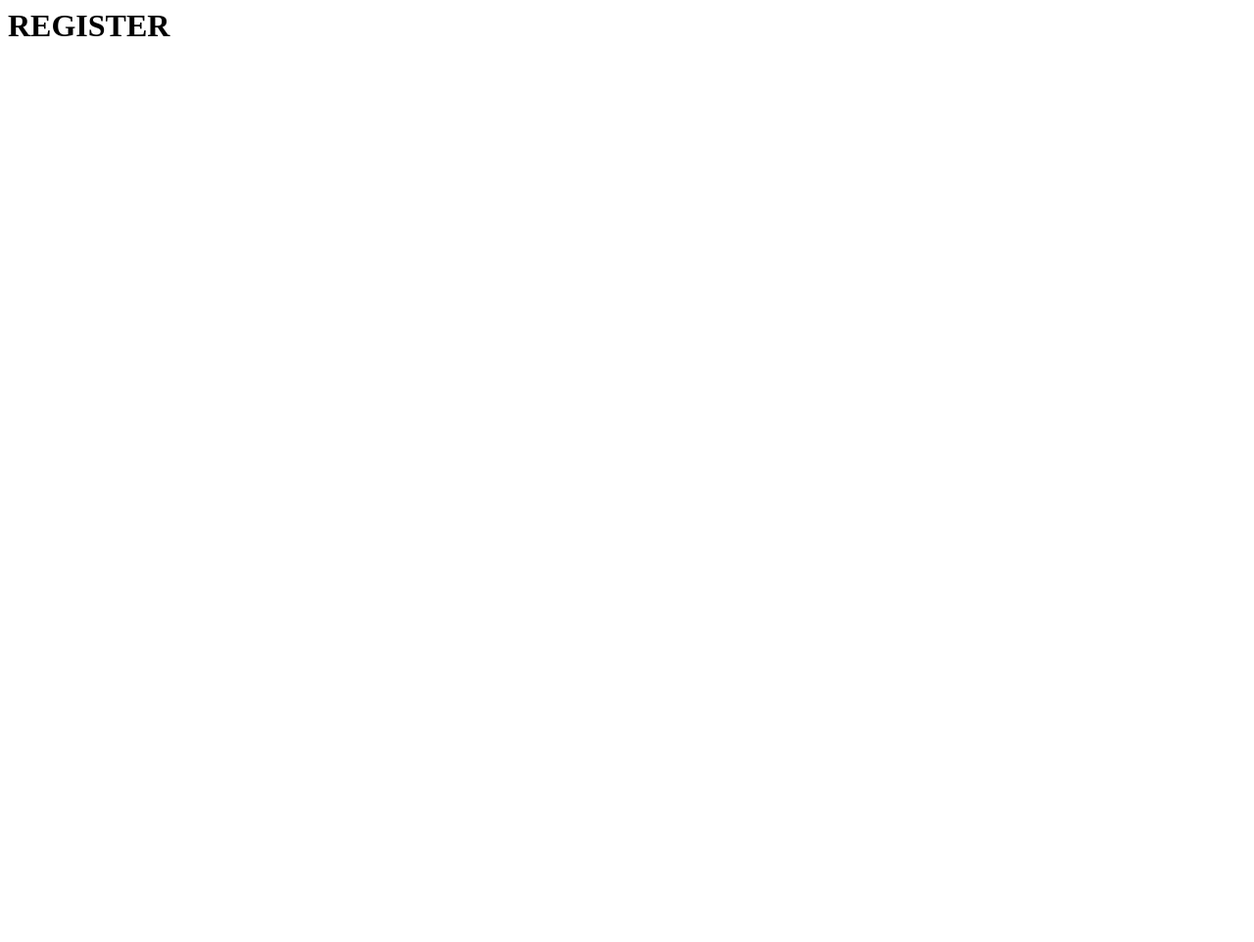
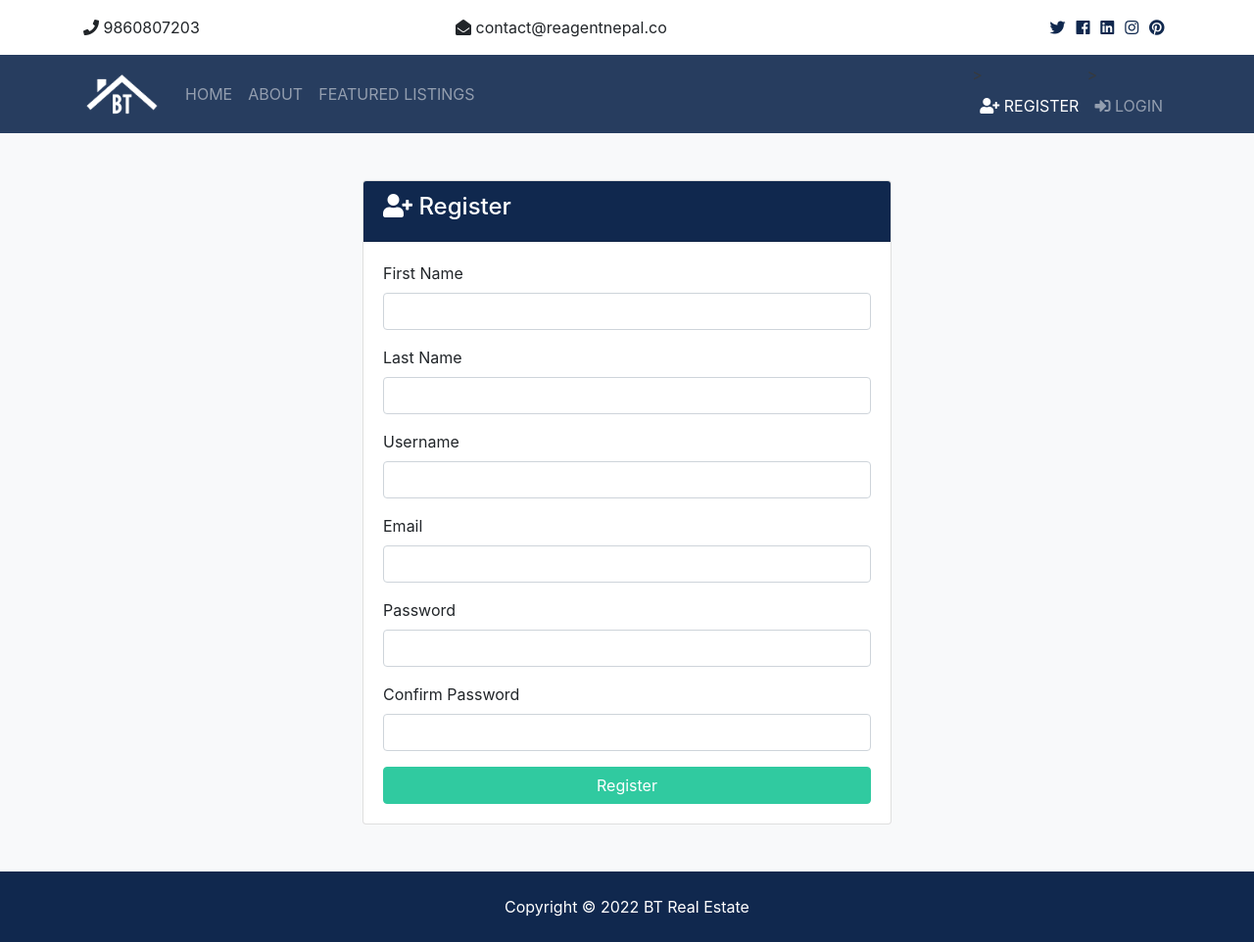
Before and after one commit to prabesh154/Project, a Django app: page /accounts/register in a window 1280 px wide. Before the commit the page is almost empty. Shown: the whole page at 98% size. Before the commit the page ends 37 px from the top, so only its background shows below. Run offline with Django 4.2, Linux system fonts and the light colour scheme; some libraries are stand-ins or nearby versions.

Commit message:
html files for login and register is  maintained

```diff
--- a/templates/accounts/register.html
+++ b/templates/accounts/register.html
@@ -1 +1,80 @@
-<h1>REGISTER</h1>
+{% extends 'base.html' %} {% block content %}
+
+<section id="register" class="bg-light py-5">
+  <div class="container">
+    <div class="row">
+      <div class="col-md-6 mx-auto">
+        <div class="card">
+          <div class="card-header bg-primary text-white">
+            <h4><i class="fas fa-user-plus"></i> Register</h4>
+          </div>
+          <div class="card-body">
+            <form action="index.html">
+              <div class="form-group">
+                <label for="first_name">First Name</label>
+                <input
+                  type="text"
+                  name="first_name"
+                  class="form-control"
+                  required
+                />
+              </div>
+              <div class="form-group">
+                <label for="last_name">Last Name</label>
+                <input
+                  type="text"
+                  name="last_name"
+                  class="form-control"
+                  required
+                />
+              </div>
+              <div class="form-group">
+                <label for="username">Username</label>
+                <input
+                  type="text"
+                  name="username"
+                  class="form-control"
+                  required
+                />
+              </div>
+              <div class="form-group">
+                <label for="email">Email</label>
+                <input
+                  type="email"
+                  name="email"
+                  class="form-control"
+                  required
+                />
+              </div>
+              <div class="form-group">
+                <label for="password2">Password</label>
+                <input
+                  type="password"
+                  name="password"
+                  class="form-control"
+                  required
+                />
+              </div>
+              <div class="form-group">
+                <label for="password">Confirm Password</label>
+                <input
+                  type="password"
+                  name="password2"
+                  class="form-control"
+                  required
+                />
+              </div>
+              <input
+                type="submit"
+                value="Register"
+                class="btn btn-secondary btn-block"
+              />
+            </form>
+          </div>
+        </div>
+      </div>
+    </div>
+  </div>
+</section>
+
+{% endblock %}
```
Also changed, not shown: templates/accounts/login.html (+45 -1 lines).
